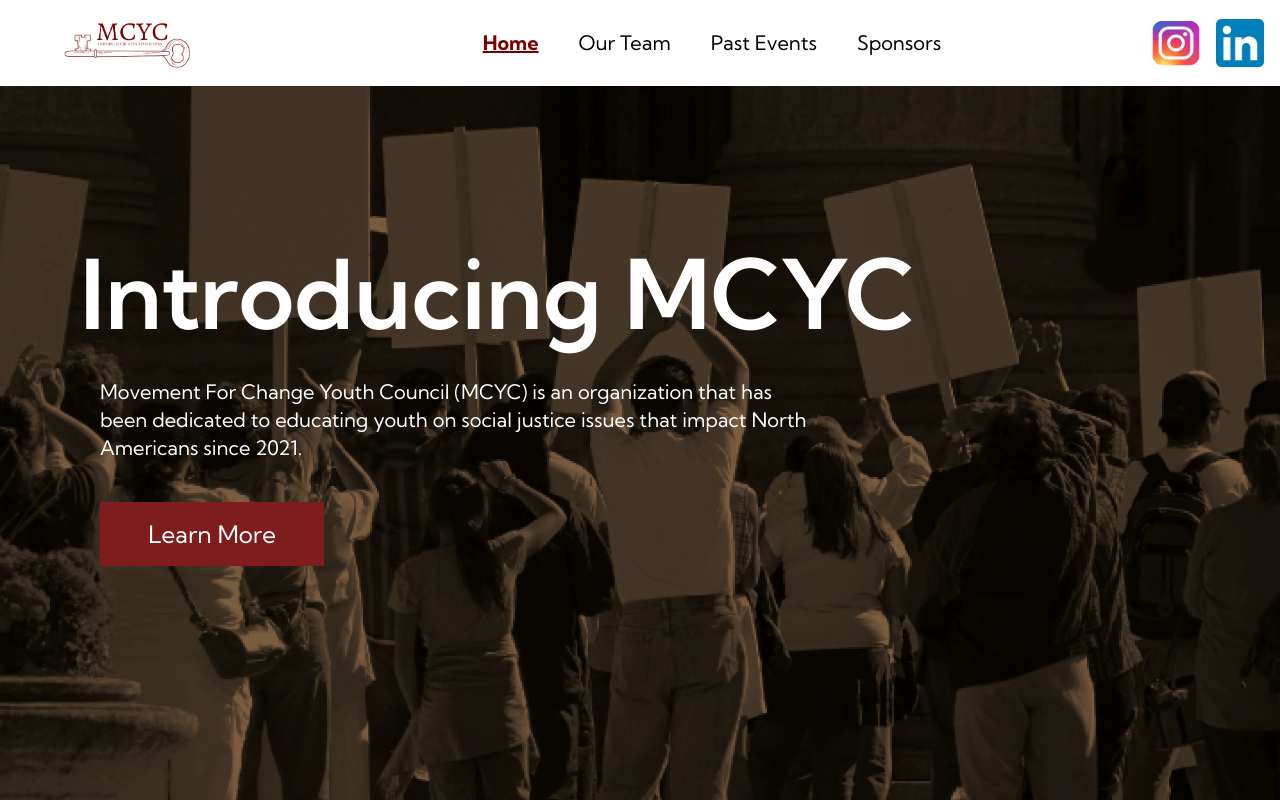
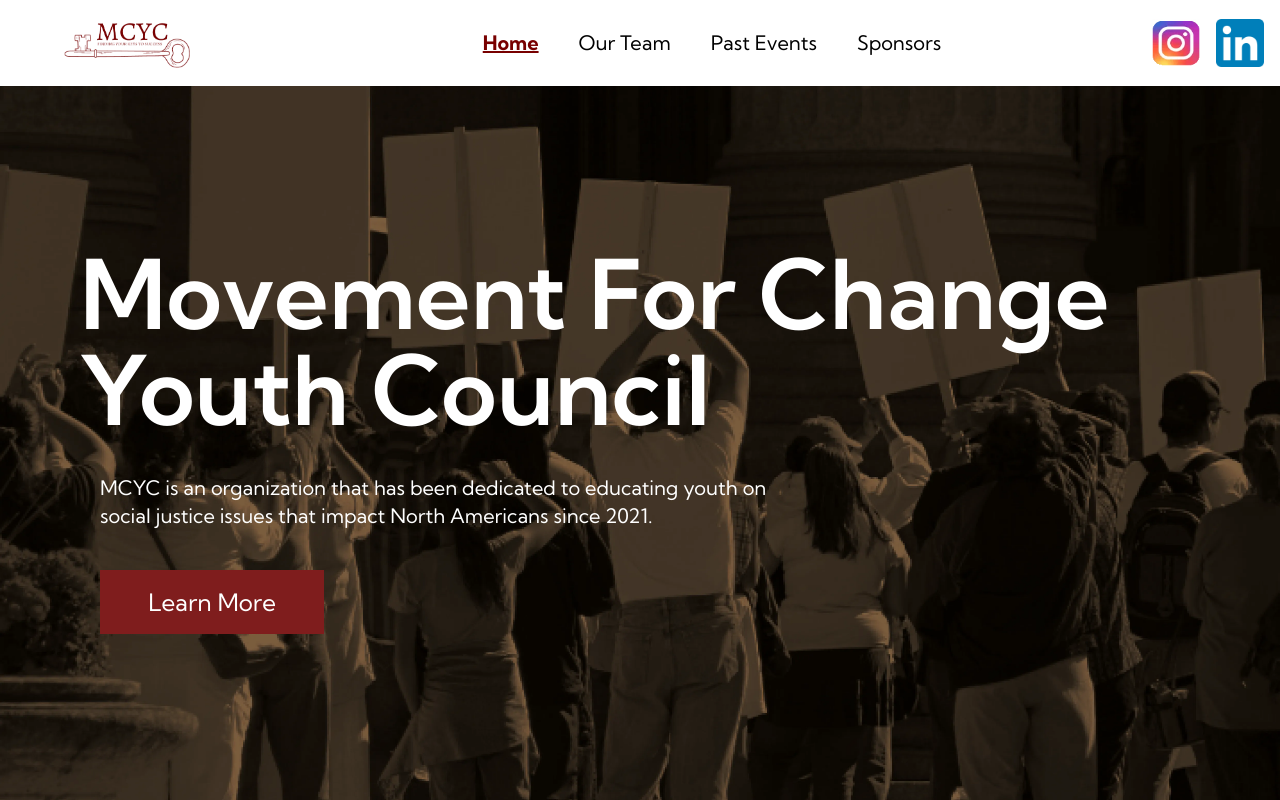
Before and after one commit to MCYC-Canada/MCYC, a Next.js app: page / in a window 1280 px wide. Shown: the top 800 px of the page. Built offline with nearby package versions, Linux system fonts and the light colour scheme.

Commit message:
modify homepage title

```diff
--- a/src/app/(main)/page.tsx
+++ b/src/app/(main)/page.tsx
@@ -21,10 +21,10 @@ const Home = () => {
       <div className="background h-screen bg-cover bg-no-repeat">
 
         <header className="text-center p-5 pt-40 text-xl md:pt-60 md:text-2xl lg:text-left lg:p-20 lg:pt-40">
-          <h1 className="font-semibold mb-4 text-white text-5xl md:text-6xl lg:text-8xl">Introducing MCYC</h1>
+          <h1 className="font-semibold mb-4 text-white text-5xl md:text-6xl lg:text-8xl">Movement For Change Youth Council</h1>
 
           <p className="text-white p-5 lg:w-2/3 md:text-lg lg:text-xl">
-            Movement For Change Youth Council (MCYC) is an organization that has been dedicated to educating youth on social justice issues that impact North Americans since 2021.
+            MCYC is an organization that has been dedicated to educating youth on social justice issues that impact North Americans since 2021.
           </p>
 
           <button onClick={() => scrolltoHash('first-section')} className="p-4 w-1/2 md:w-1/3 lg:w-1/5 m-5 bg-red-900 text-white">Learn More</button>
```
